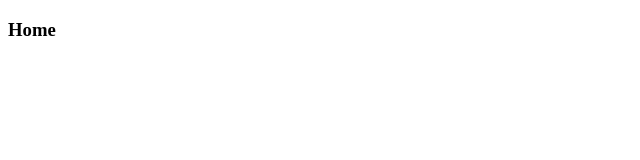
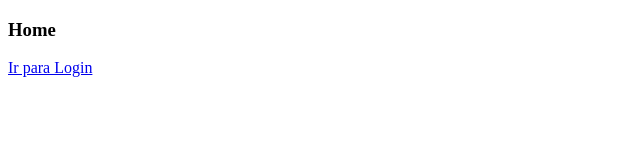
Before and after one commit to rms2307/empresa360, a Vue app: page /#/home in a window 1280 px wide. Shown: the top 160 px of the page, without its empty margins (0-640 px from the left). Built offline with nearby package versions, Linux system fonts and the light colour scheme.

Commit message:
Router link - Navegando entre rotas

```diff
--- a/src/views/HomeView.vue
+++ b/src/views/HomeView.vue
@@ -1,3 +1,6 @@
 <template>
+  <div>
     <h3>Home</h3>
+    <router-link to="/login">Ir para Login</router-link>
+  </div>
 </template>
--- a/src/views/LoginView.vue
+++ b/src/views/LoginView.vue
@@ -1,3 +1,6 @@
 <template>
+  <div>
     <h3>Login</h3>
+    <router-link :to="{ path: '/home' }">Ir para Home</router-link>
+  </div>
 </template>
```
